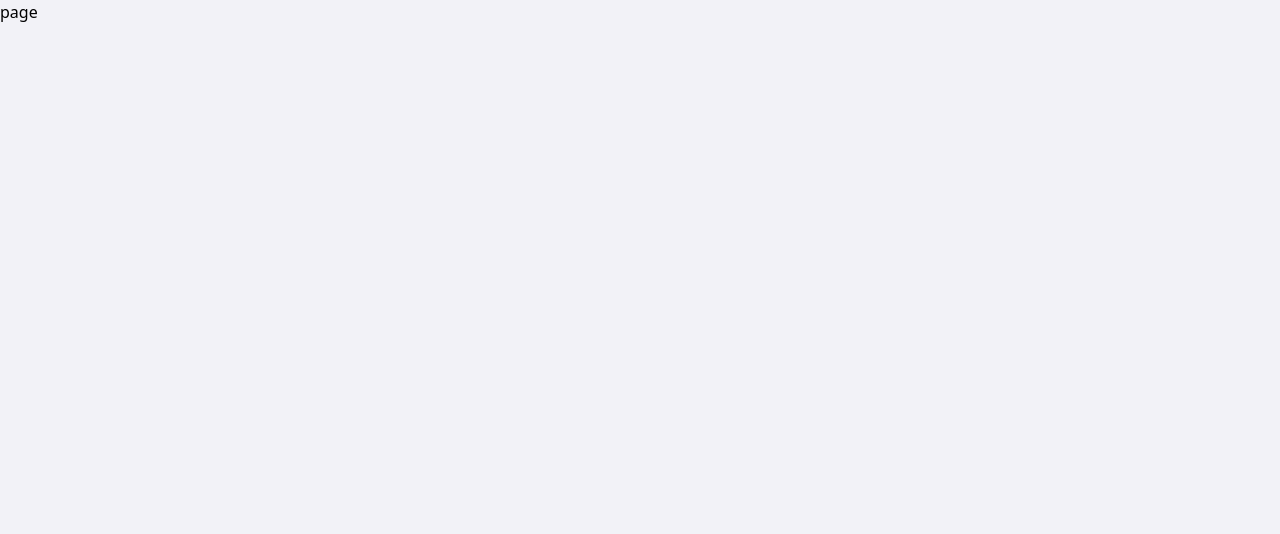
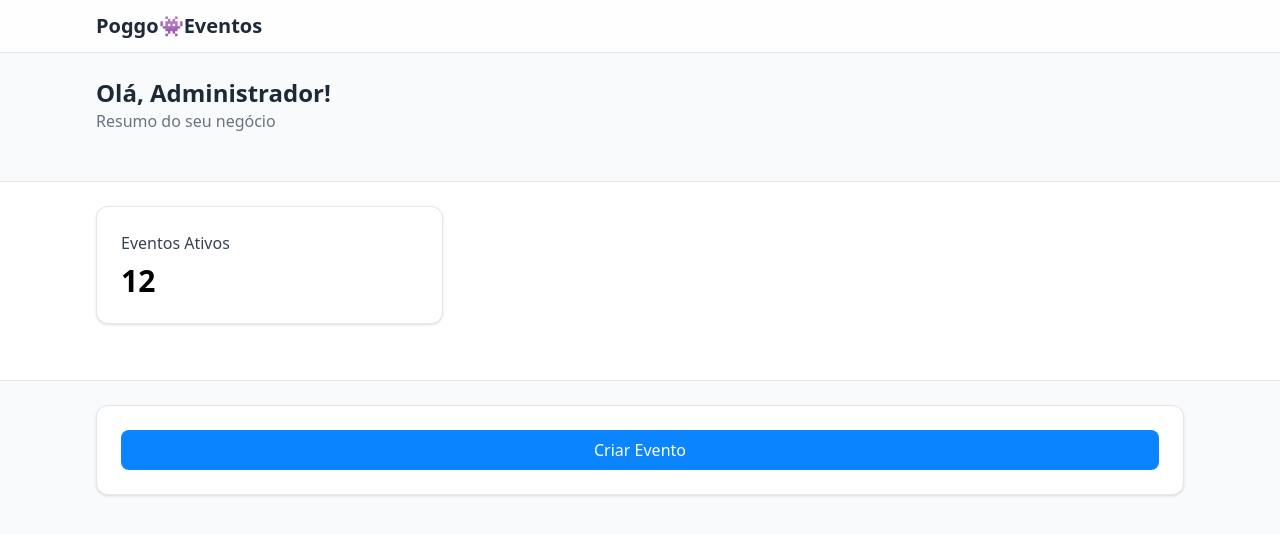
Before and after one commit to jxnathas/gestao-eventos, a Next.js app: page /dashboard in a window 1280 px wide. Shown: the top 534 px of the page. Built offline with nearby package versions, Linux system fonts and the light colour scheme.

Commit message:
Add: Implementar página de dashboard com componentes de UI e autenticação

```diff
--- a/src/app/(protected)/dashboard/page.tsx
+++ b/src/app/(protected)/dashboard/page.tsx
@@ -1,9 +1,49 @@
+"use client";
+
 import React from 'react'
 
-const page = () => {
-  return (
-    <div>page</div>
-  )
+import { Card } from '@/components/ui/Card'
+import { Container } from '@/components/ui/Container'
+import { Button } from '@/components/ui/Button'
+
+import { useAuthStore } from '@/lib/stores/authStore'
+import { Header } from '@/components/ui/Header';
+
+export default function DashboardPage() {
+    const { user } = useAuthStore();
+
+    return (
+        <div className="min-h-screen bg-gray-50">
+          <Header />
+          <main>
+            <Container className="py-6">
+              <div className="mb-6">
+                <h1 className="text-2xl font-semibold text-gray-800">
+                  Olá, {user?.name || 'Administrador'}!
+                </h1>
+                <p className="text-gray-500">Resumo do seu negócio</p>
+              </div>
+            </Container>
+
+            <div className="bg-white border-y border-gray-200 py-6">
+              <Container>
+                <div className="grid grid-cols-1 md:grid-cols-3 gap-6 mb-8">
+                  <Card className="p-6">
+                    <h3 className="font-medium text-gray-700">Eventos Ativos</h3>
+                    <p className="text-3xl font-bold mt-2">12</p>
+                  </Card>
+                </div>
+              </Container>
+            </div>
+
+            <Container className="py-6">
+              <Card className="p-6 mb-8">
+                <div className="flex flex-wrap gap-4">
+                  <Button variant="primary">Criar Evento</Button>
+                </div>
+              </Card>
+            </Container>
+          </main>
+        </div>
+    );
 }
-
-export default page
```
